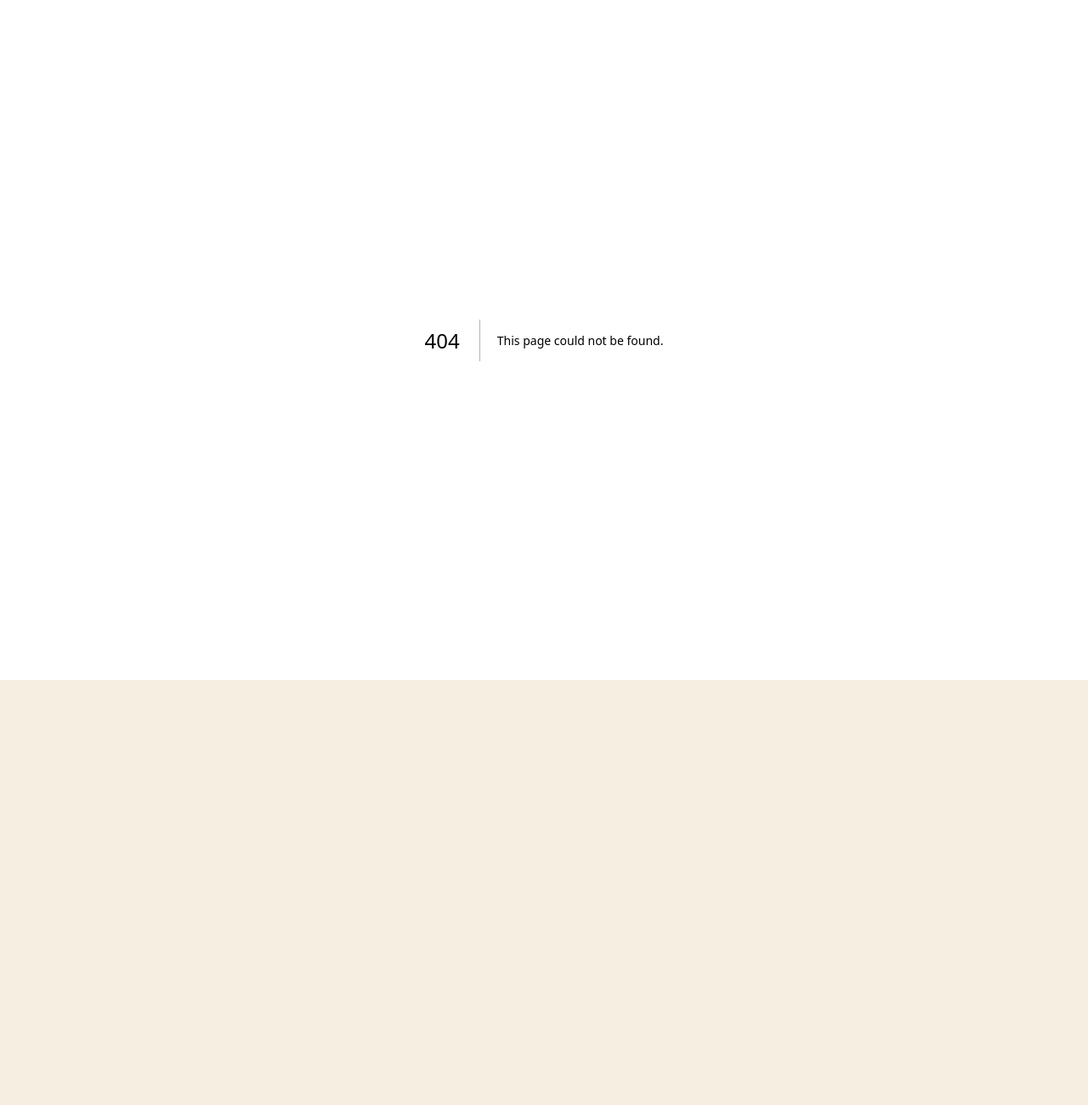
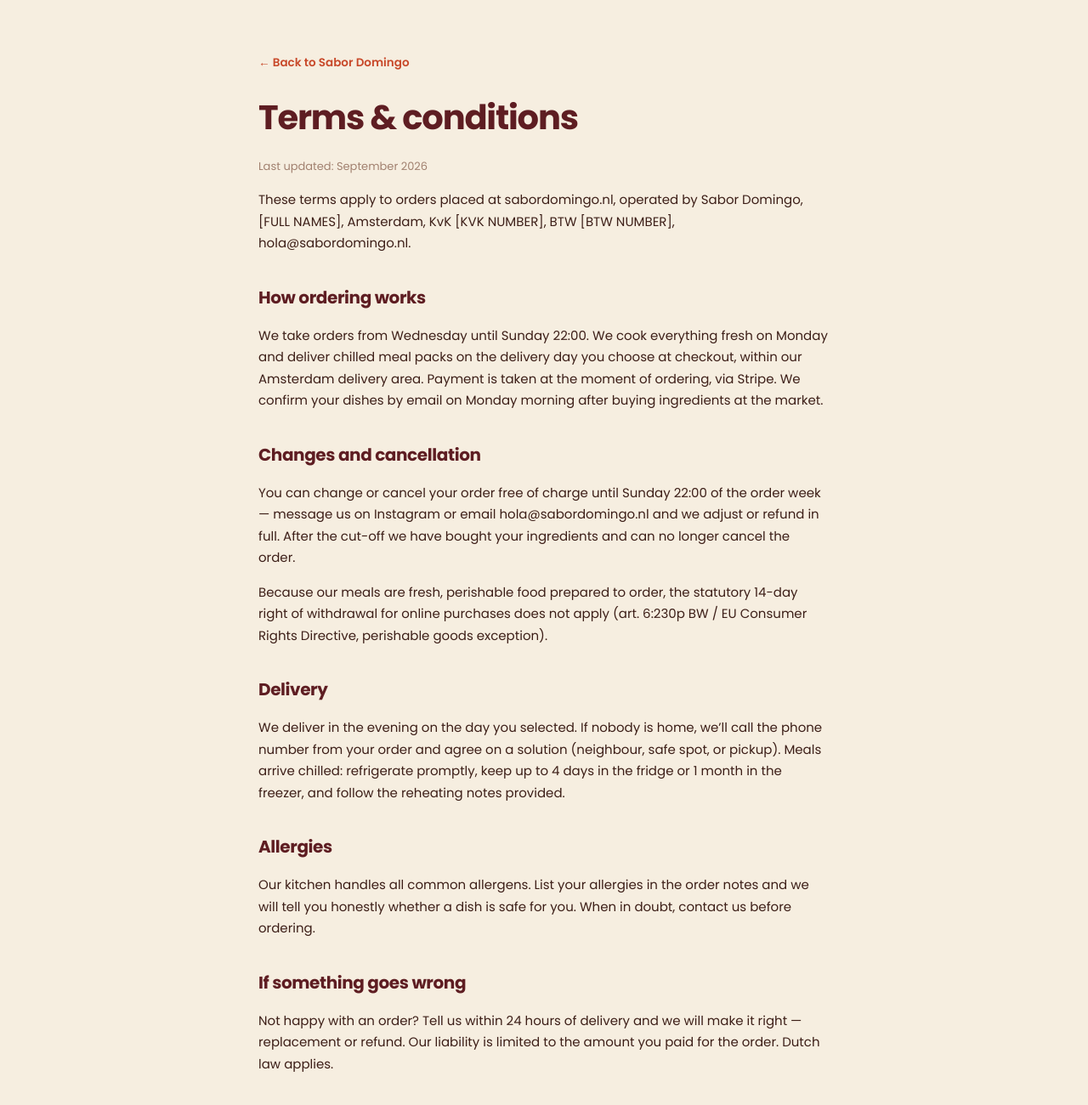
Before and after one commit to mvoss02/sabor_domingo, a Next.js app: page /terms in a window 1280 px wide. Before the commit this address had no page. Shown: the top 1300 px of the page at 85% size. Before the commit the page ends 800 px from the top, so only its background shows below. Built offline with nearby package versions, Linux system fonts and the light colour scheme.

Commit message:
feat: privacy and terms pages, legal footer line

```diff
--- /dev/null
+++ b/app/(legal)/layout.tsx
@@ -0,0 +1,19 @@
+export default function LegalLayout({ children }: { children: React.ReactNode }) {
+  return (
+    <main
+      style={{
+        maxWidth: 760,
+        margin: "0 auto",
+        padding: "clamp(28px, 5vw, 60px) clamp(16px, 4vw, 44px) 100px",
+        color: "#3d1f18",
+        fontSize: 15,
+        lineHeight: 1.7,
+      }}
+    >
+      <a href="/" style={{ fontWeight: 600, color: "#c8492a", fontSize: 13.5 }}>
+        ← Back to Sabor Domingo
+      </a>
+      {children}
+    </main>
+  );
+}
--- /dev/null
+++ b/app/(legal)/terms/page.tsx
@@ -0,0 +1,68 @@
+export const metadata = { title: "Terms — Sabor Domingo" };
+
+const h2: React.CSSProperties = {
+  fontWeight: 700,
+  fontSize: 20,
+  letterSpacing: "-0.02em",
+  color: "#5e1d22",
+  margin: "34px 0 10px",
+};
+
+export default function TermsPage() {
+  return (
+    <>
+      <h1 style={{ fontWeight: 700, fontSize: "clamp(28px, 5vw, 40px)", letterSpacing: "-0.03em", color: "#5e1d22", margin: "18px 0 6px" }}>
+        Terms &amp; conditions
+      </h1>
+      <p style={{ color: "#a1806f", fontSize: 13 }}>Last updated: September 2026</p>
+
+      <p>
+        These terms apply to orders placed at sabordomingo.nl, operated by Sabor Domingo,
+        [FULL NAMES], Amsterdam, KvK [KVK NUMBER], BTW [BTW NUMBER], hola@sabordomingo.nl.
+      </p>
+
+      <h2 style={h2}>How ordering works</h2>
+      <p>
+        We take orders from Wednesday until Sunday 22:00. We cook everything fresh on Monday
+        and deliver chilled meal packs on the delivery day you choose at checkout, within our
+        Amsterdam delivery area. Payment is taken at the moment of ordering, via Stripe. We
+        confirm your dishes by email on Monday morning after buying ingredients at the market.
+      </p>
+
+      <h2 style={h2}>Changes and cancellation</h2>
+      <p>
+        You can change or cancel your order free of charge until Sunday 22:00 of the order
+        week — message us on Instagram or email hola@sabordomingo.nl and we adjust or refund
+        in full. After the cut-off we have bought your ingredients and can no longer cancel
+        the order.
+      </p>
+      <p>
+        Because our meals are fresh, perishable food prepared to order, the statutory 14-day
+        right of withdrawal for online purchases does not apply (art. 6:230p BW / EU Consumer
+        Rights Directive, perishable goods exception).
+      </p>
+
+      <h2 style={h2}>Delivery</h2>
+      <p>
+        We deliver in the evening on the day you selected. If nobody is home, we&rsquo;ll call
+        the phone number from your order and agree on a solution (neighbour, safe spot, or
+        pickup). Meals arrive chilled: refrigerate promptly, keep up to 4 days in the fridge
+        or 1 month in the freezer, and follow the reheating notes provided.
+      </p>
+
+      <h2 style={h2}>Allergies</h2>
+      <p>
+        Our kitchen handles all common allergens. List your allergies in the order notes and
+        we will tell you honestly whether a dish is safe for you. When in doubt, contact us
+        before ordering.
+      </p>
+
+      <h2 style={h2}>If something goes wrong</h2>
+      <p>
+        Not happy with an order? Tell us within 24 hours of delivery and we will make it right
+        — replacement or refund. Our liability is limited to the amount you paid for the
+        order. Dutch law applies.
+      </p>
+    </>
+  );
+}
```
Also changed, not shown: app/(legal)/privacy/page.tsx (added, +78 -0 lines), components/site/Footer.tsx (+11 -0 lines).
